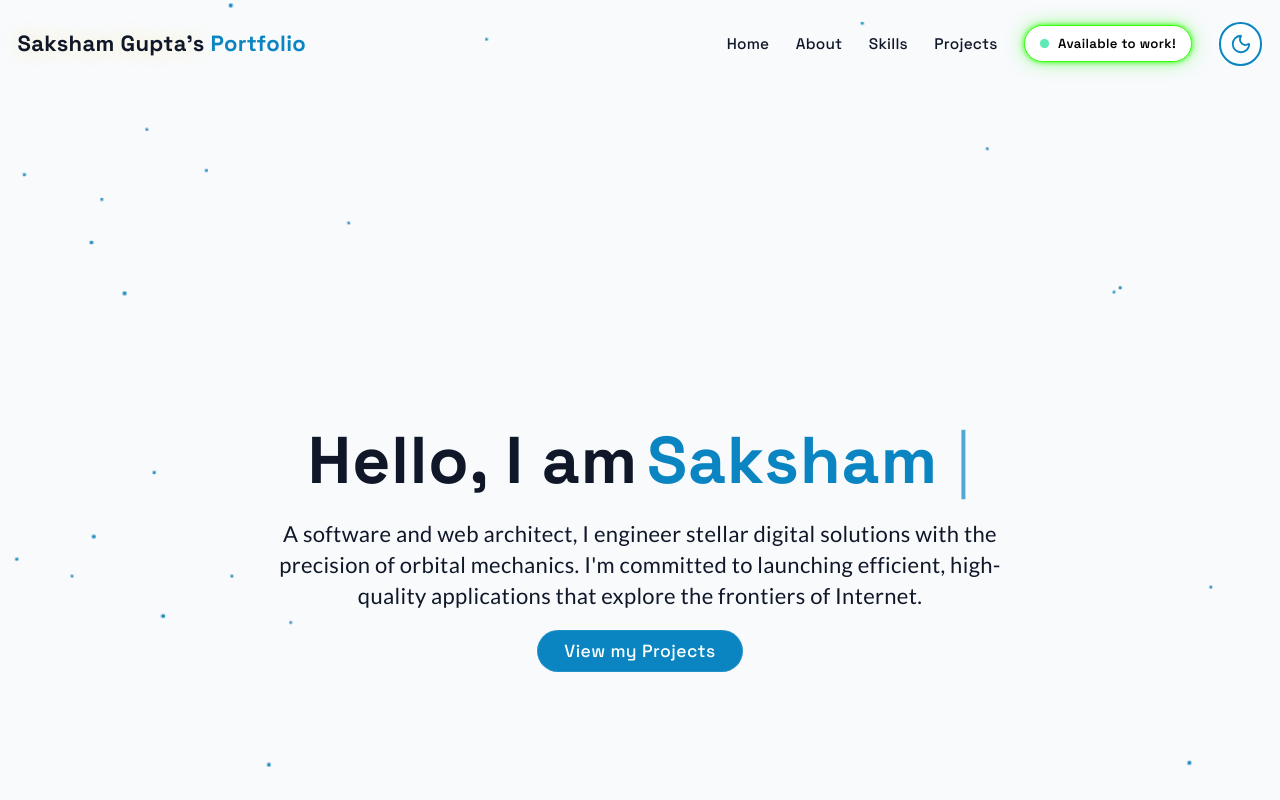
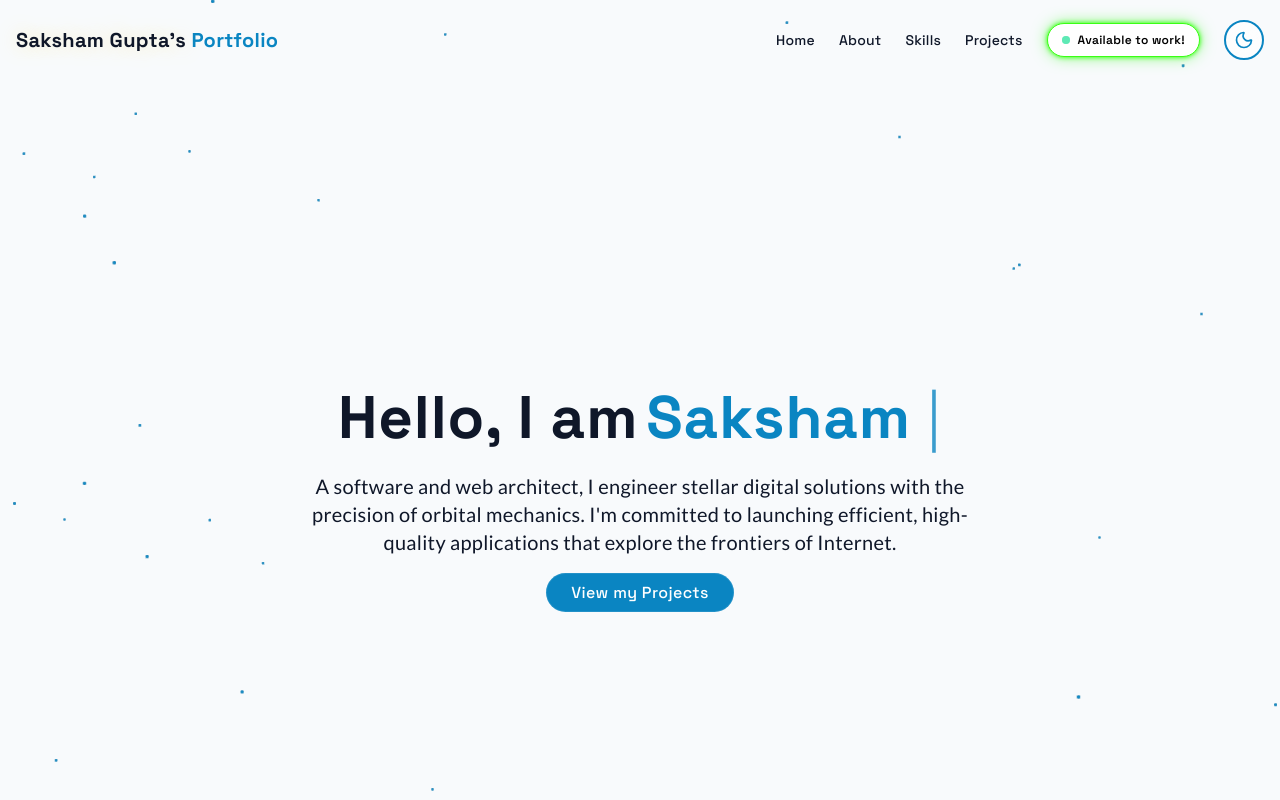
Before and after one commit to ERSA-14/ERSA_portfolio, a React (Vite) app: page / in a window 1280 px wide. Shown: the top 800 px of the page. Built offline with nearby package versions, Linux system fonts and the light colour scheme.

Commit message:
fixed deployment issue

```diff
--- a/index.html
+++ b/index.html
@@ -1,9 +1,12 @@
-<!doctype html>
+<!DOCTYPE html>
 <html lang="en">
   <head>
     <meta charset="UTF-8" />
     <link rel="icon" type="image/svg+xml" href="/vite.svg" />
-    <meta name="viewport" content="width=device-width, initial-scale=1.0" />
+    <meta
+      name="viewport"
+      content="width=device-width, initial-scale=1.0, maximum-scale=1.0, user-scalable=no"
+    />
     <title>portfolio</title>
   </head>
   <body>
--- a/src/components/Contact.jsx
+++ b/src/components/Contact.jsx
@@ -109,7 +109,7 @@ export const Contact = () => {
       </div>
       <p className="flex items-center justify-center gap-1 text-center text-muted-foreground text-sm mt-12 pb-4 italic">
         <span>Crafted and Maintained</span>
-        <GitCommitVertical strokeWidth={1} size={20} className="primary-text" />
+        <GitCommitVertical strokeWidth={2} size={20} className="primary-text" />
         <span>
           by Saksham Gupta since <span className="font-semibold">2025</span>
         </span>
--- a/src/index.css
+++ b/src/index.css
@@ -109,14 +109,17 @@
 
   html {
     @apply scroll-smooth;
+    font-size: 16px;
   }
 
   body {
     @apply bg-background text-foreground transition-colors duration-300;
-    zoom: 1.1;
     font-feature-settings: "rlig" 1, "calt" 1;
     -webkit-font-smoothing: antialiased;
     -moz-osx-font-smoothing: grayscale;
+    overflow-x: hidden;
+    width: 100%;
+    min-height: 100vh;
   }
 
   p {
```
